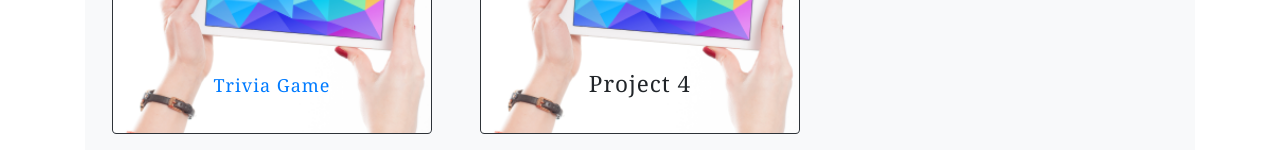
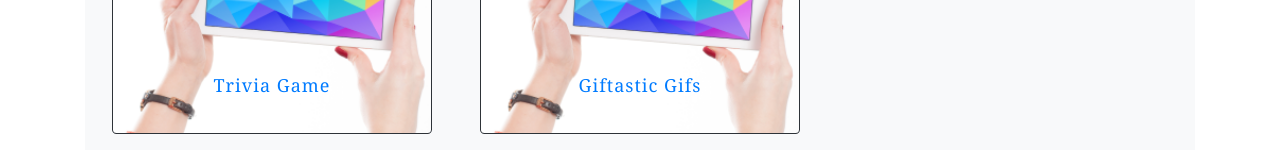
Before and after one commit to chrisgud/chrisgud.github.io, a plain HTML site: page portfolio.html in a window 1280 px wide. Shown: the part 553-703 px from the top of the page. Drawn offline with nearby package versions, Linux system fonts and the light colour scheme.

Commit message:
added links

```diff
--- a/portfolio.html
+++ b/portfolio.html
@@ -77,7 +77,7 @@
                     <div class="card text-center bg-dark text-black m-2">
                         <img class="card-img" src="media/tablet300x240.png" alt="Card image">
                         <div class="card-img-overlay d-flex flex-column justify-content-end">
-                            <h5 class="card-title">Project 4</h5>
+                            <h5 class="card-title"><a href='https://chrisgud.github.io/giftastic/'>Giftastic Gifs</a></h5>
                         </div>
                     </div>
                 </div>
```
